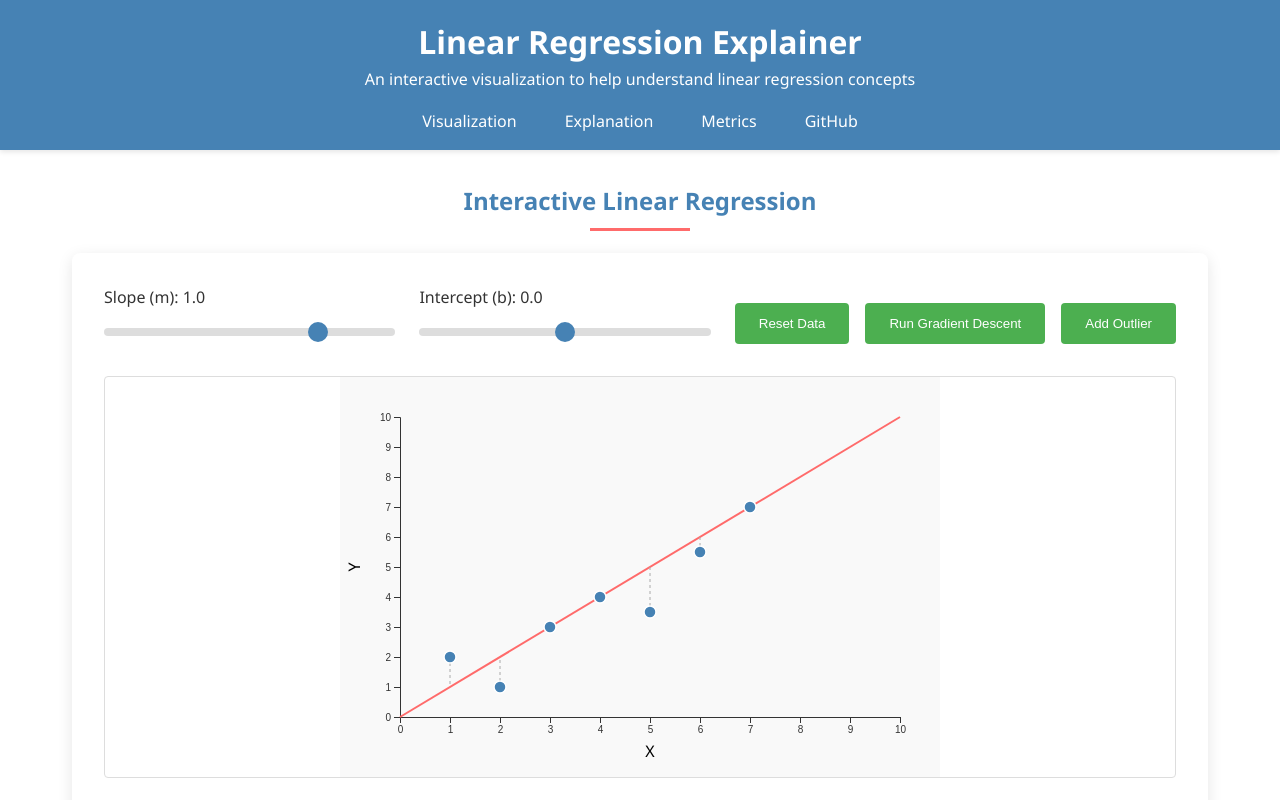
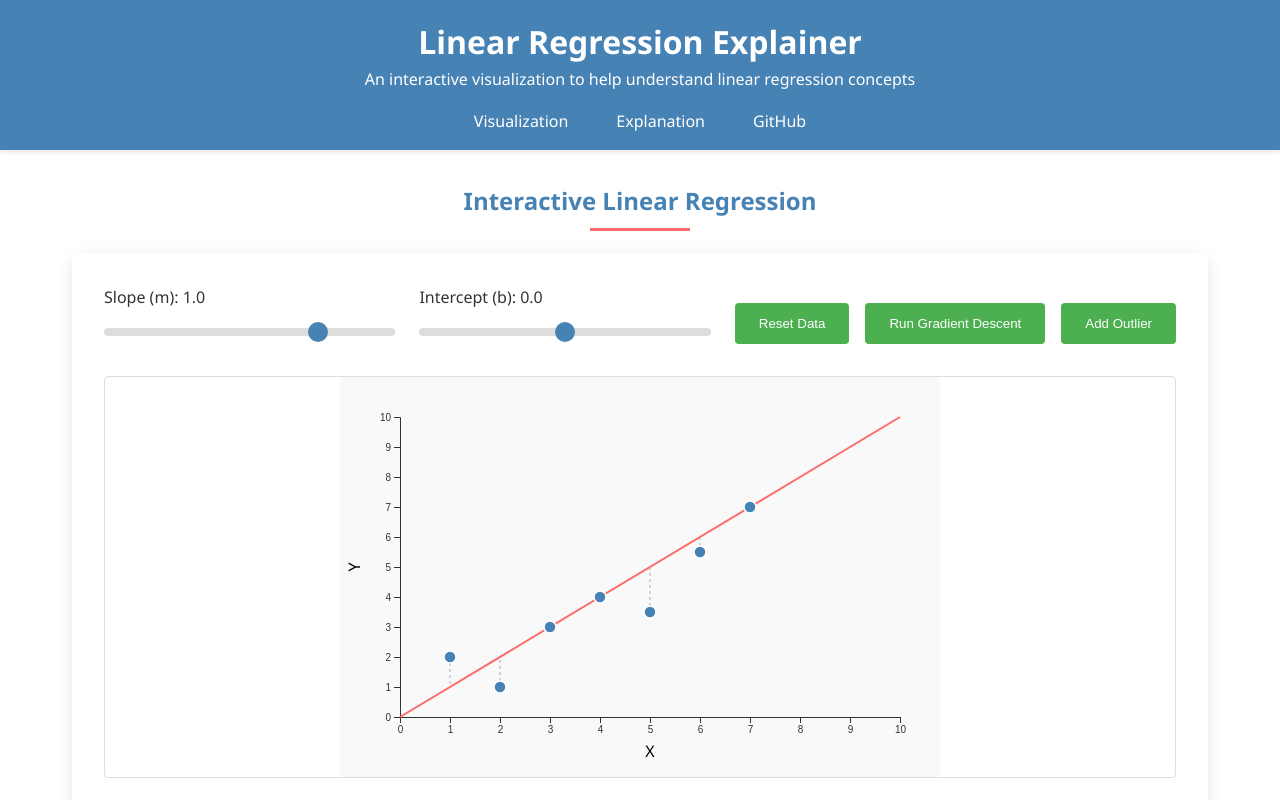
Before and after one commit to iRahulPandey/linear-regression-explainer, a plain HTML site: page index.html in a window 1280 px wide. Shown: the top 800 px of the page. Drawn offline with nearby package versions, Linux system fonts and the light colour scheme.

Commit message:
initial commit

```diff
--- a/index.html
+++ b/index.html
@@ -19,8 +19,7 @@
             <ul>
                 <li><a href="#visualization">Visualization</a></li>
                 <li><a href="#explanation">Explanation</a></li>
-                <li><a href="#metrics">Metrics</a></li>
-                <li><a href="https://github.com/yourusername/linear-regression-explainer">GitHub</a></li>
+                <li><a href="https://github.com/iRahulPandey/linear-regression-explainer.git">GitHub</a></li>
             </ul>
         </nav>
     </header>
```
